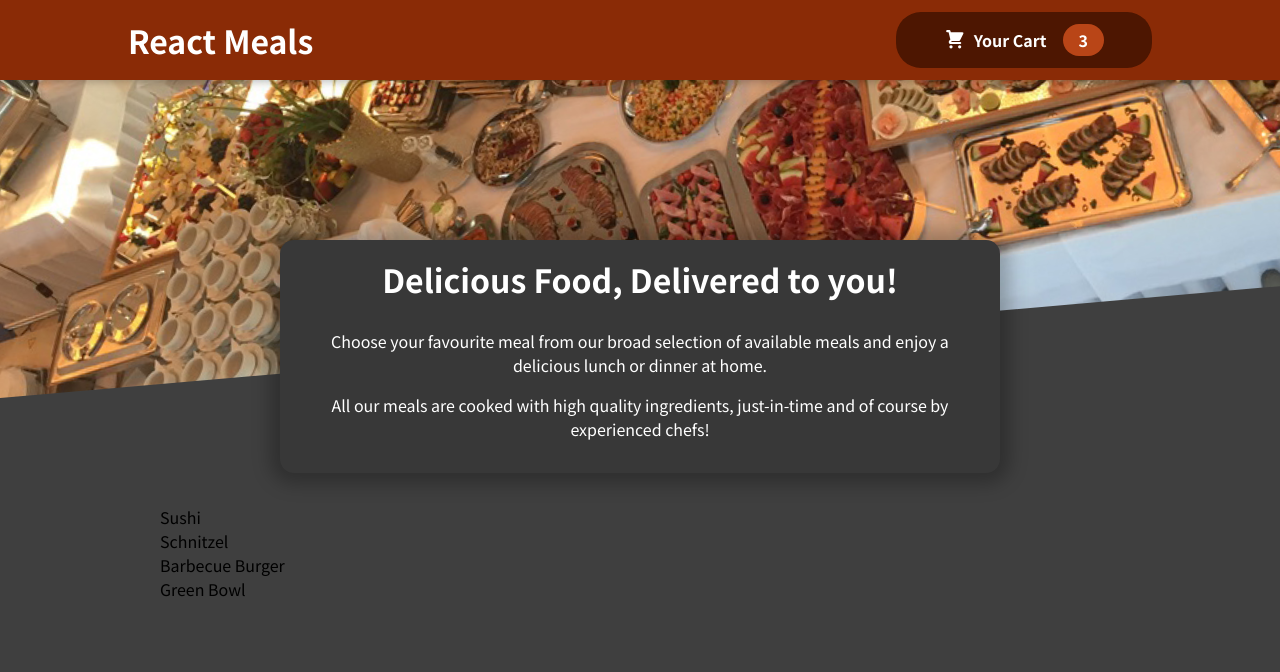
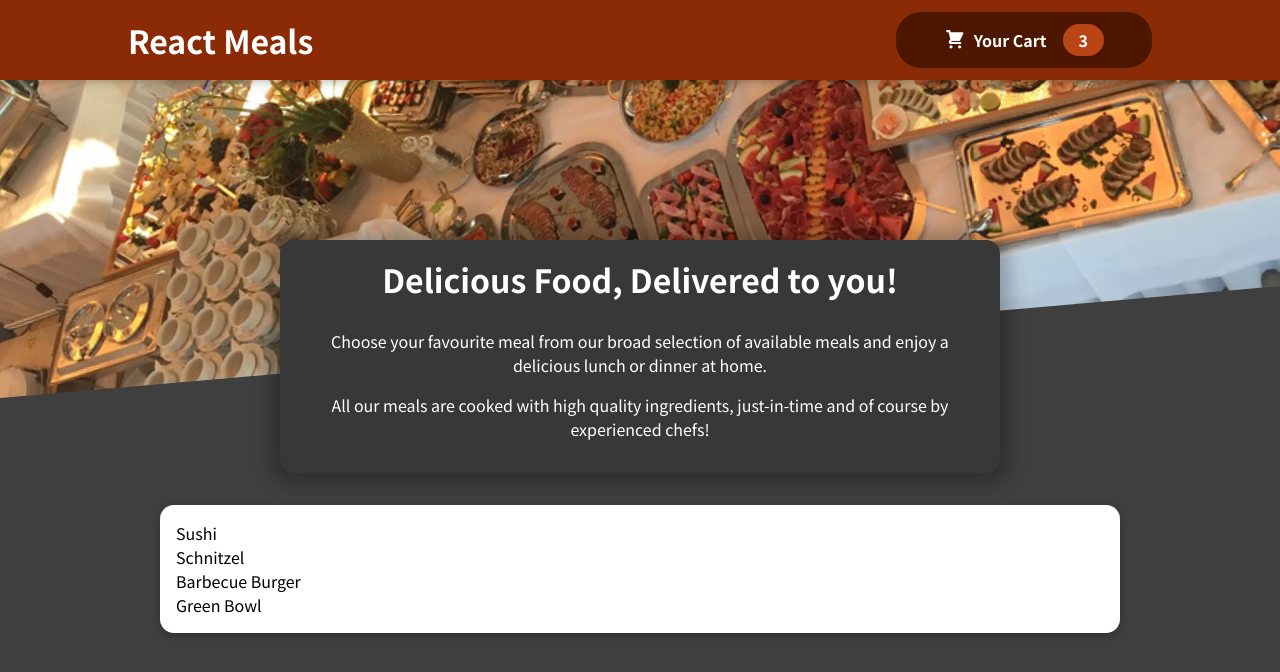
Before and after one commit to Shobhityadav99/Food-Order-App-React, a React (Create React App) app: page / in a window 1280 px wide. Shown: the top 672 px of the page. Built offline with nearby package versions, Linux system fonts and the light colour scheme.

Commit message:
card added

```diff
--- a/src/components/Meals/AvailableMeals.js
+++ b/src/components/Meals/AvailableMeals.js
@@ -1,3 +1,4 @@
+import Card from "../UI/Card";
 import classes from "./AvailableMeals.module.css";
 
 const DUMMY_MEALS = [
@@ -30,9 +31,11 @@
 const AvailableMeals = () => {
     const mealsList = DUMMY_MEALS.map(meal => <li>{meal.name}</li>);
     return <section className={classes.meals}>
+        <Card>
         <ul>
             {mealsList}
         </ul>
+        </Card>
     </section>
 }
 
--- a/src/components/UI/Card.js
+++ b/src/components/UI/Card.js
@@ -0,0 +1,9 @@
+import classes from "./Card.module.css";
+
+const Card = props => {
+    return <div className={classes.card}>
+        {props.children}
+    </div>
+}
+
+export default Card;
```
